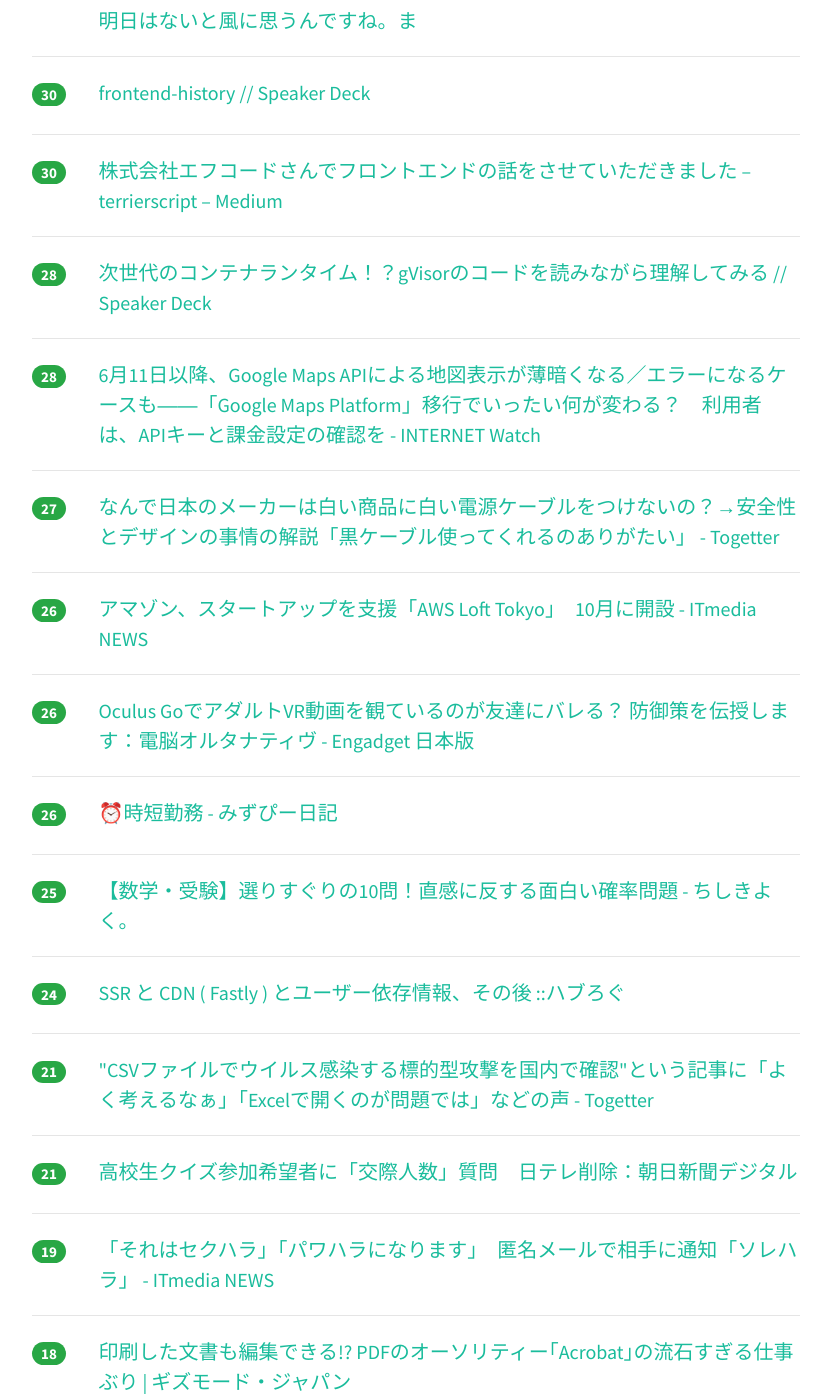
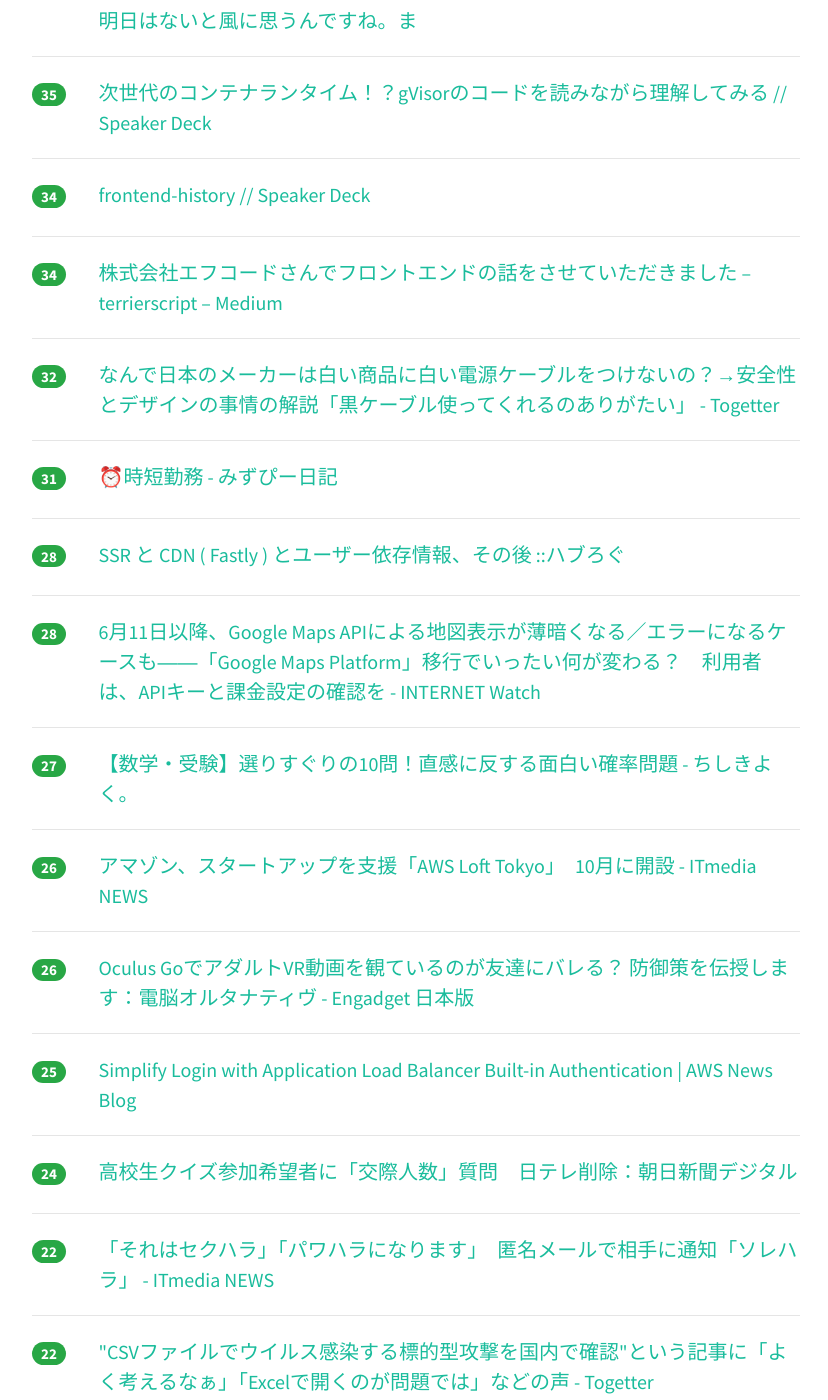
Before and after one commit to yatta47/hatena-matome-site, a Jekyll site: the page built from _posts/2018-05-31-hatena.md, in a window 1280 px wide and 1400 px high, scrolled down 682 px. Shown: the whole window, without its empty margins (224-1052 px from the left). Built offline with Jekyll 4.4.1, drawn with Linux system fonts in a browser that asks for light colours; nearby versions of some CDN libraries; some of the changed text lies outside the part shown.

Commit message:
Updated 2018-05-31

```diff
--- a/_posts/2018-05-31-hatena.md
+++ b/_posts/2018-05-31-hatena.md
@@ -1,44 +1,59 @@
 ---
 layout: post
 title:  "2018-05-31 はてぶIT"
-date:   2018-05-31 10:00:50
+date:   2018-05-31 11:00:44
 tags: [it-hotentry]
 ---
-21 件のデータあり
+25 件のデータあり
 
 <hr><div class="row">
-<div class="col-1"><span class="badge badge-pill badge-success h2">271</span></div>
+<div class="col-1"><span class="badge badge-pill badge-success h2">516</span></div>
 <div class="col-11"><a href='https://amachang.hatenablog.com/entry/we_joined_smartnews' target='_blank'>6 年間の起業を終えて - IT戦記</a></div>
 </div>
 <hr>
 <div class="row">
-<div class="col-1"><span class="badge badge-pill badge-success h2">65</span></div>
+<div class="col-1"><span class="badge badge-pill badge-success h2">89</span></div>
 <div class="col-11"><a href='https://amalog.hateblo.jp/entry/kaggle-pandas-tips' target='_blank'>Kaggleで使えるpandasテクニック集 - 天色グラフィティ</a></div>
 </div>
 <hr>
 <div class="row">
-<div class="col-1"><span class="badge badge-pill badge-success h2">38</span></div>
+<div class="col-1"><span class="badge badge-pill badge-success h2">68</span></div>
 <div class="col-11"><a href='http://eiki.hatenablog.jp/entry/meteo_fall' target='_blank'>メテオフォール型開発 - 実践ゲーム製作メモ帳2</a></div>
 </div>
 <hr>
 <div class="row">
-<div class="col-1"><span class="badge badge-pill badge-success h2">37</span></div>
+<div class="col-1"><span class="badge badge-pill badge-success h2">61</span></div>
 <div class="col-11"><a href='http://twitter.com/yohei_tsushima/status/1001818238194511874' target='_blank'>つしまようへいさんのツイート: "竹中氏、衝撃的な発言。増やす気満々じゃん。 「これ（高度プロフェッショナル制度）を入れていかないと日本経済の明日はないと風に思うんですね。ま</a></div>
 </div>
 <hr>
 <div class="row">
-<div class="col-1"><span class="badge badge-pill badge-success h2">30</span></div>
+<div class="col-1"><span class="badge badge-pill badge-success h2">35</span></div>
+<div class="col-11"><a href='https://speakerdeck.com/niconegoto/ci-shi-dai-falsekontenarantaimu-gvisorfalsekodowodu-minagarali-jie-sitemiru' target='_blank'>次世代のコンテナランタイム！？gVisorのコードを読みながら理解してみる // Speaker Deck</a></div>
+</div>
+<hr>
+<div class="row">
+<div class="col-1"><span class="badge badge-pill badge-success h2">34</span></div>
 <div class="col-11"><a href='https://speakerdeck.com/terrierscript/frontend-history' target='_blank'>frontend-history // Speaker Deck</a></div>
 </div>
 <hr>
 <div class="row">
-<div class="col-1"><span class="badge badge-pill badge-success h2">30</span></div>
+<div class="col-1"><span class="badge badge-pill badge-success h2">34</span></div>
 <div class="col-11"><a href='https://medium.com/@terrierscript/8a502220ce48' target='_blank'>株式会社エフコードさんでフロントエンドの話をさせていただきました – terrierscript – Medium</a></div>
 </div>
 <hr>
 <div class="row">
+<div class="col-1"><span class="badge badge-pill badge-success h2">32</span></div>
+<div class="col-11"><a href='https://togetter.com/li/1232296' target='_blank'>なんで日本のメーカーは白い商品に白い電源ケーブルをつけないの？→安全性とデザインの事情の解説「黒ケーブル使ってくれるのありがたい」 - Togetter</a></div>
+</div>
+<hr>
+<div class="row">
+<div class="col-1"><span class="badge badge-pill badge-success h2">31</span></div>
+<div class="col-11"><a href='https://mzp.hatenablog.com/entry/2018/05/30/225643' target='_blank'>⏰時短勤務 - みずぴー日記</a></div>
+</div>
+<hr>
+<div class="row">
 <div class="col-1"><span class="badge badge-pill badge-success h2">28</span></div>
-<div class="col-11"><a href='https://speakerdeck.com/niconegoto/ci-shi-dai-falsekontenarantaimu-gvisorfalsekodowodu-minagarali-jie-sitemiru' target='_blank'>次世代のコンテナランタイム！？gVisorのコードを読みながら理解してみる // Speaker Deck</a></div>
+<div class="col-11"><a href='https://havelog.ayumusato.com/develop/others/e757-ssr_fastly_afternote.html' target='_blank'>SSR と CDN ( Fastly ) とユーザー依存情報、その後 ::ハブろぐ</a></div>
 </div>
 <hr>
 <div class="row">
@@ -48,7 +63,7 @@ tags: [it-hotentry]
 <hr>
 <div class="row">
 <div class="col-1"><span class="badge badge-pill badge-success h2">27</span></div>
-<div class="col-11"><a href='https://togetter.com/li/1232296' target='_blank'>なんで日本のメーカーは白い商品に白い電源ケーブルをつけないの？→安全性とデザインの事情の解説「黒ケーブル使ってくれるのありがたい」 - Togetter</a></div>
+<div class="col-11"><a href='http://www.chishikiyoku.com/entry/kakuritsu-mondai' target='_blank'>【数学・受験】選りすぐりの10問！直感に反する面白い確率問題 - ちしきよく。</a></div>
 </div>
 <hr>
 <div class="row">
@@ -62,33 +77,23 @@ tags: [it-hotentry]
 </div>
 <hr>
 <div class="row">
-<div class="col-1"><span class="badge badge-pill badge-success h2">26</span></div>
-<div class="col-11"><a href='https://mzp.hatenablog.com/entry/2018/05/30/225643' target='_blank'>⏰時短勤務 - みずぴー日記</a></div>
-</div>
-<hr>
-<div class="row">
 <div class="col-1"><span class="badge badge-pill badge-success h2">25</span></div>
-<div class="col-11"><a href='http://www.chishikiyoku.com/entry/kakuritsu-mondai' target='_blank'>【数学・受験】選りすぐりの10問！直感に反する面白い確率問題 - ちしきよく。</a></div>
+<div class="col-11"><a href='https://aws.amazon.com/blogs/aws/built-in-authentication-in-alb/' target='_blank'>Simplify Login with Application Load Balancer Built-in Authentication | AWS News Blog</a></div>
 </div>
 <hr>
 <div class="row">
 <div class="col-1"><span class="badge badge-pill badge-success h2">24</span></div>
-<div class="col-11"><a href='https://havelog.ayumusato.com/develop/others/e757-ssr_fastly_afternote.html' target='_blank'>SSR と CDN ( Fastly ) とユーザー依存情報、その後 ::ハブろぐ</a></div>
-</div>
-<hr>
-<div class="row">
-<div class="col-1"><span class="badge badge-pill badge-success h2">21</span></div>
-<div class="col-11"><a href='https://togetter.com/li/1232284' target='_blank'>"CSVファイルでウイルス感染する標的型攻撃を国内で確認"という記事に「よく考えるなぁ」「Excelで開くのが問題では」などの声 - Togetter</a></div>
-</div>
-<hr>
-<div class="row">
-<div class="col-1"><span class="badge badge-pill badge-success h2">21</span></div>
 <div class="col-11"><a href='https://www.asahi.com/articles/ASL5Z75D9L5ZUCVL029.html' target='_blank'>高校生クイズ参加希望者に「交際人数」質問　日テレ削除：朝日新聞デジタル</a></div>
 </div>
 <hr>
 <div class="row">
-<div class="col-1"><span class="badge badge-pill badge-success h2">19</span></div>
+<div class="col-1"><span class="badge badge-pill badge-success h2">22</span></div>
 <div class="col-11"><a href='http://www.itmedia.co.jp/news/articles/1805/30/news117.html' target='_blank'>「それはセクハラ」「パワハラになります」　匿名メールで相手に通知「ソレハラ」 - ITmedia NEWS</a></div>
+</div>
+<hr>
+<div class="row">
+<div class="col-1"><span class="badge badge-pill badge-success h2">22</span></div>
+<div class="col-11"><a href='https://togetter.com/li/1232284' target='_blank'>"CSVファイルでウイルス感染する標的型攻撃を国内で確認"という記事に「よく考えるなぁ」「Excelで開くのが問題では」などの声 - Togetter</a></div>
 </div>
 <hr>
 <div class="row">
@@ -98,16 +103,31 @@ tags: [it-hotentry]
 <hr>
 <div class="row">
 <div class="col-1"><span class="badge badge-pill badge-success h2">18</span></div>
-<div class="col-11"><a href='https://aws.amazon.com/blogs/aws/built-in-authentication-in-alb/' target='_blank'>Simplify Login with Application Load Balancer Built-in Authentication | AWS News Blog</a></div>
+<div class="col-11"><a href='http://skogaku.hatenablog.com/entry/2018/05/31/000250' target='_blank'>「就活やめないなら内定とかださないから」について考えてみた - 僕は就活を証明しようと思う。</a></div>
 </div>
 <hr>
 <div class="row">
 <div class="col-1"><span class="badge badge-pill badge-success h2">15</span></div>
-<div class="col-11"><a href='http://skogaku.hatenablog.com/entry/2018/05/31/000250' target='_blank'>「就活やめないなら内定とかださないから」について考えてみた - 僕は就活を証明しようと思う。</a></div>
+<div class="col-11"><a href='http://tech.speee.jp/entry/2018/05/30/232511' target='_blank'>RubyKaigi 2018 Official Pre Partyを開催しました！！！ - Speee DEVELOPER BLOG</a></div>
 </div>
 <hr>
 <div class="row">
-<div class="col-1"><span class="badge badge-pill badge-success h2">13</span></div>
-<div class="col-11"><a href='http://tech.speee.jp/entry/2018/05/30/232511' target='_blank'>RubyKaigi 2018 Official Pre Partyを開催しました！！！ - Speee DEVELOPER BLOG</a></div>
+<div class="col-1"><span class="badge badge-pill badge-success h2">14</span></div>
+<div class="col-11"><a href='http://careerhack.en-japan.com/report/detail/969' target='_blank'>言葉を曖昧に使うの、やめませんか？ ツイッターを使った“言葉の筋トレ”のススメ | CAREER HACK</a></div>
 </div>
 <hr>
+<div class="row">
+<div class="col-1"><span class="badge badge-pill badge-success h2">14</span></div>
+<div class="col-11"><a href='https://internet.watch.impress.co.jp/docs/yajiuma/1124788.html' target='_blank'>いくら読んでも無料の漫画サイト「漫画ビレッジ」が爆誕、完全合法の理由とはいかに【やじうまWatch】 - INTERNET Watch</a></div>
+</div>
+<hr>
+<div class="row">
+<div class="col-1"><span class="badge badge-pill badge-success h2">11</span></div>
+<div class="col-11"><a href='http://techlife.cookpad.com/entry/2018/05/31/080000' target='_blank'>オフィス・AWS環境をセキュリティ監視するためのログ収集 - クックパッド開発者ブログ</a></div>
+</div>
+<hr>
+<div class="row">
+<div class="col-1"><span class="badge badge-pill badge-success h2">10</span></div>
+<div class="col-11"><a href='https://bloggingfrom.tv/wp/2018/05/31/15650' target='_blank'>【大訂正】パスワード使い回しをせずリンクもクリックしていなければmixiスパムは大丈夫のようです - カイ士伝</a></div>
+</div>
+<hr>
```
